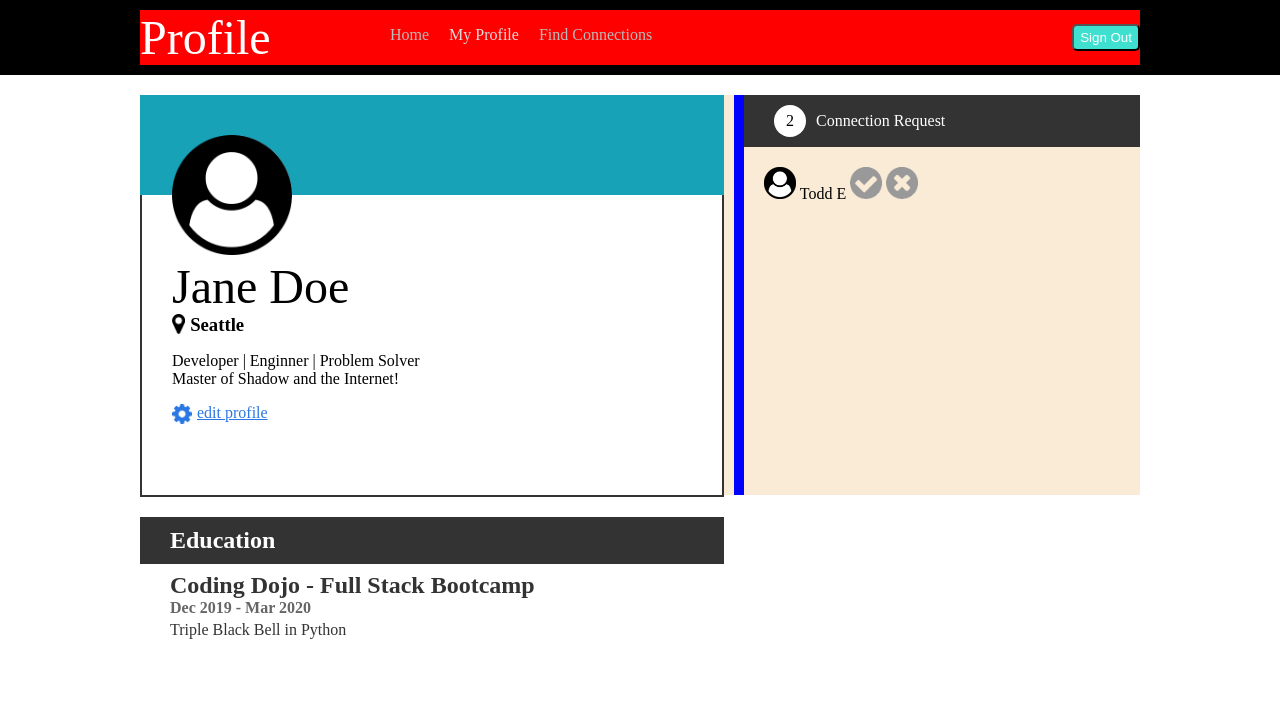
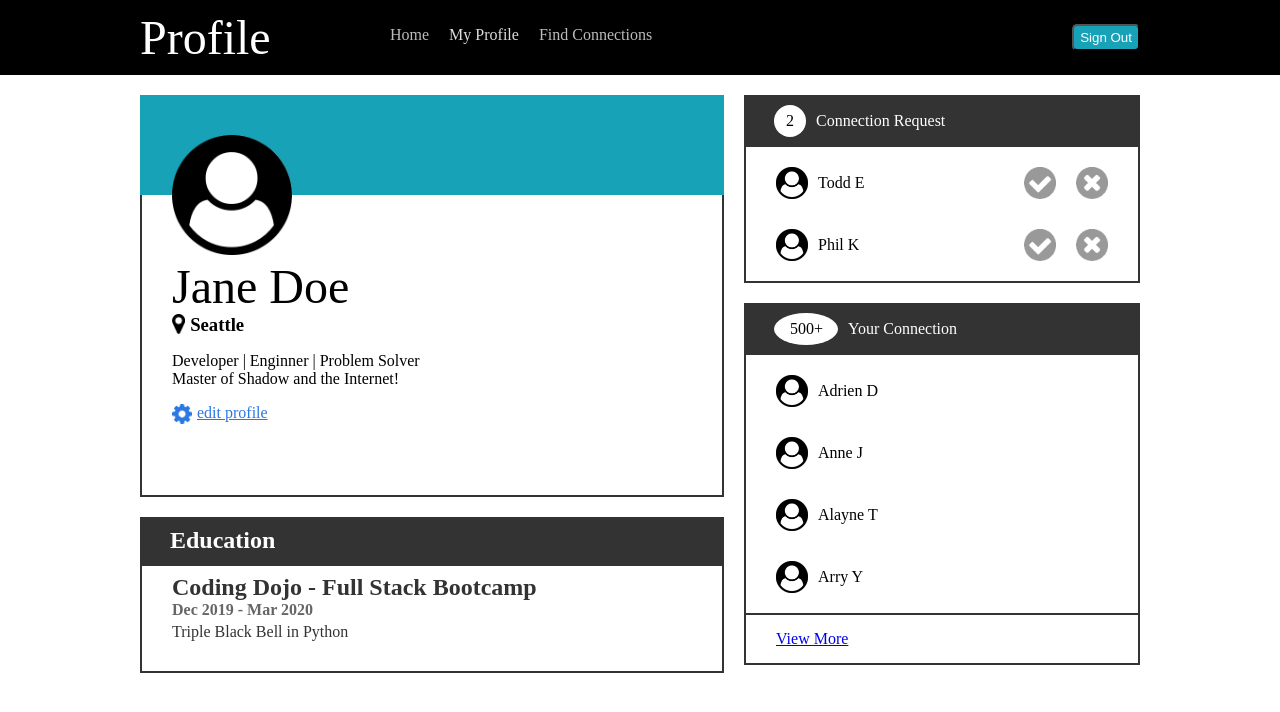
Before and after one commit to Rahumadat/pagina-de-perfil, a plain HTML site: page index.html in a window 1280 px wide. Drawn offline with Linux system fonts and the light colour scheme.

Commit message:
commit CARD v6

```diff
--- a/index.html
+++ b/index.html
@@ -70,13 +70,51 @@
                 </div>
                 <div class="detalle">
                     <div>
-                        <img src="/icons/user-circle.png" alt="Avatar">
+                        <img class="icon" src="/icons/user-circle.png" alt="Avatar">
                         <span>Todd E</span>
-                        <img src="/icons/accept-circle.png" alt="Aceptar">
-                        <img src="/icons/close-circle.png" alt="Cerrar">
+                        <img class="icon" src="/icons/accept-circle.png" alt="Aceptar">
+                        <img class="icon" src="/icons/close-circle.png" alt="Cerrar">
+                    </div>
+                    <div>
+                        <img class="icon" src="/icons/user-circle.png" alt="Avatar">
+                        <span>Phil K</span>
+                        <img class="icon" src="/icons/accept-circle.png" alt="Aceptar">
+                        <img class="icon" src="/icons/close-circle.png" alt="Cerrar">
                     </div>
                 </div>
 
+            </section>
+            <section class="connection">
+                <div class="titulo">
+                    <div class="numero your">
+                        <span>500+</span>
+                    </div>
+                    <div class="texto">
+                        <span>Your Connection</span>
+                    </div>
+                </div>
+                <div class="detalle">
+                    <div>
+                        <img class="icon" src="/icons/user-circle.png" alt="Avatar">
+                        <span>Adrien D</span>
+                    </div>
+                    <div>
+                        <img class="icon" src="/icons/user-circle.png" alt="Avatar">
+                        <span>Anne J</span>
+                    </div>
+                    <div>
+                        <img class="icon" src="/icons/user-circle.png" alt="Avatar">
+                        <span>Alayne T</span>
+                    </div>
+                    <div>
+                        <img class="icon" src="/icons/user-circle.png" alt="Avatar">
+                        <span>Arry Y</span>
+                    </div>
+
+                </div>
+                <div class="viewmore">
+                    <a href="#">view more</a>
+                </div>
             </section>
 
         </aside>
--- a/style.css
+++ b/style.css
@@ -12,7 +12,6 @@ body {
 }
 .headtotal {
     width: 1000px;
-    background: red;
     display: flex;
 
 }
@@ -51,7 +50,7 @@ header .boton {
     align-items: center;
 }
 header .boton button {
-    background-color: turquoise;
+    background-color: #17a2b8;
     color: #FFFFFF;
     border-radius: 5px;
     height: 2em;
@@ -60,22 +59,19 @@ header .boton button {
 main {
     width: 1000px;
     margin-top: 20px;
-    height: 400px;
-    background-color: blue;
+    height: auto;
     display: flex;
     flex-direction: row;
 }
 main section {
     width: 60%;
     height: 100%;
-    background-color: antiquewhite;
     display: flex;
     flex-direction: column;
 }
 main aside {
     width: 40%;
     height: 100%;
-    background-color: yellow;
     margin-left: 10px;
 }
 main section .card {
@@ -138,19 +134,25 @@ main section .educacion {
 
 }
 main section .edu_descr {
-    padding: 0px 30px;
+    padding: 0px 0px;
+    border: #333333 solid 2px;
+    margin-right: 10px;
 }
 main section .edu_descr h2 {
     color:#333333;
     padding-top: 8px;
+    padding-left: 30px;
 }
 main section .edu_descr h4 {
     color:#666666;
+    padding-left: 30px;
 }
 main section .edu_descr p {
     color:#333333;
     font-size: 1em;
     padding-top: 4px;
+    padding-left: 30px;
+    padding-bottom: 30px;
 }
 /*ASIDE*/
 main aside {
@@ -159,6 +161,7 @@ main aside {
 }
 main aside section.connection {
     width: 100%;
+    margin-bottom: 20px;
 }
 main aside section .titulo {
     display: flex;
@@ -175,6 +178,10 @@ main aside section .titulo .numero {
     text-align: center;
     margin-right: 10px;
 }
+main aside section .titulo .numero.your {
+    width: 2em;
+    padding: 0 1em;
+}
 main aside section .titulo .numero span {
     color:#000000;
     line-height: 2em;
@@ -184,14 +191,31 @@ main aside section .titulo .numero span {
 main aside section .titulo .texto {
     line-height: 2em;
 }
+main aside .connection .detalle {
+    border: solid 2px #333333;
+    border-top: none;
+}
 main aside .connection .detalle img {
     width: 32px;
-
+    padding: 0px 10px;
 }
-main aside .connection .detalle {
+main aside .connection .detalle div{
+    display: flex;
+    flex-direction: row;
+    justify-content: flex-start;
     margin: 10px;
     padding: 10px;
 }
 main aside .connection .detalle span {
     line-height: 32px;
+    width: 100%;
+    max-width: 80%;
 }
+main aside section.connection .viewmore {
+    border: #333333 solid 2px;
+    line-height: 3em;
+    border-top: none;
+    padding-left: 30px;
+    text-transform: capitalize;
+
+}
```
